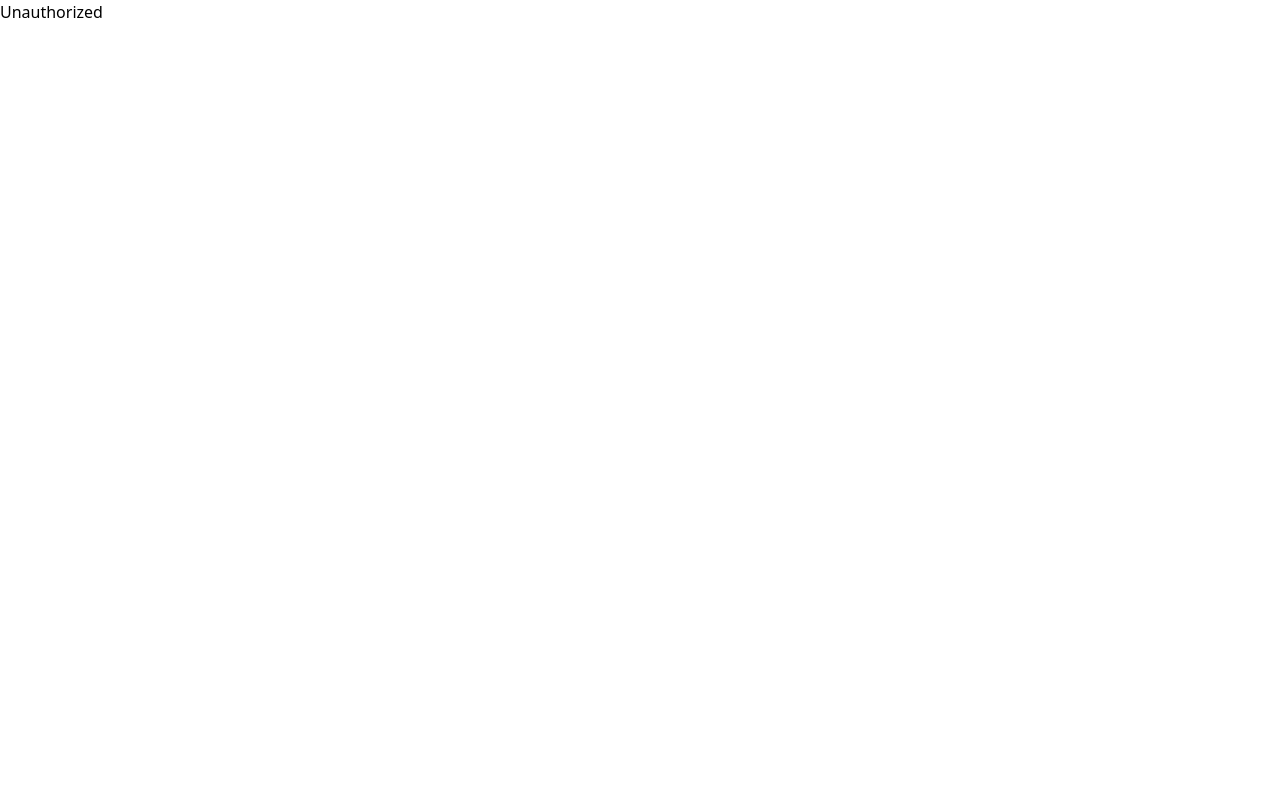
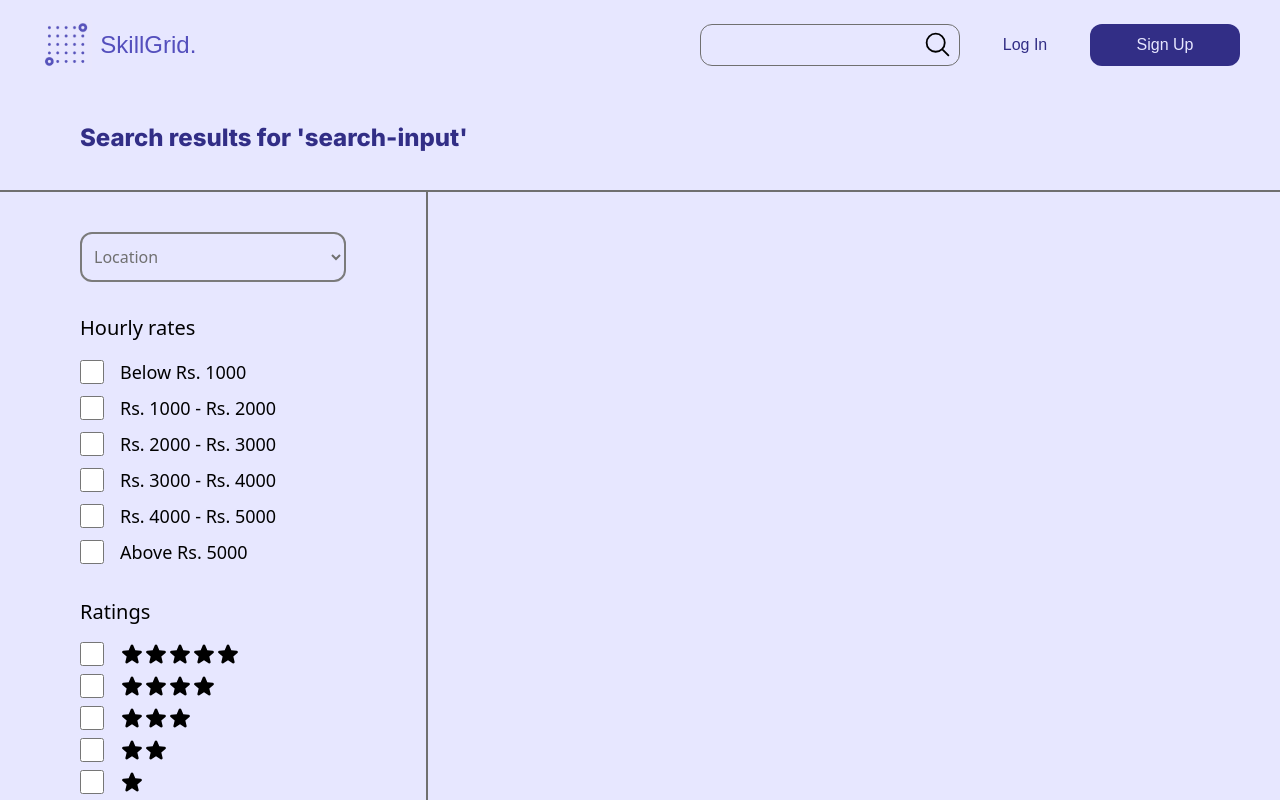
Before and after one commit to Dia505/SkillGridFrontend, a React (Vite) app in the folder skill_grid_frontend/: page /search-freelancer in a window 1280 px wide. Built offline with nearby package versions, Linux system fonts and the light colour scheme; a web font is replaced by a local one.

Commit message:
Search page: search filters ui

```diff
--- a/skill_grid_frontend/src/App.jsx
+++ b/skill_grid_frontend/src/App.jsx
@@ -13,6 +13,7 @@ const JoinClientFreelancer = lazy(() => import("./core/public/pages/join_client_
 const ClientDashboard = lazy(() => import("./core/public/pages/client/client_dashboard"));
 const FreelancerDashboard = lazy(() => import("./core/private/freelancer/freelancer_dashboard"));
 const BuildYourProfile = lazy(() => import("./core/private/freelancer/build_your_profile_pages/build_your_profile"))
+const SearchPage = lazy(() => import("./core/public/pages/client/search_page"))
 
 const queryClient = new QueryClient();
 
@@ -87,6 +88,15 @@ function App() {
         <Suspense><BuildYourProfile/></Suspense>
       )
     },
+    {
+      path: "/search-freelancer",
+      element: (
+        <Suspense>
+          <SearchPage />
+        </Suspense>
+      ),
+      errorElement: <>error</>
+    },
     // Fallback route for unauthorized access
     {
       path: "*",
--- a/skill_grid_frontend/src/components/navigation_bar/client_dashboard_navbar_with_token.jsx
+++ b/skill_grid_frontend/src/components/navigation_bar/client_dashboard_navbar_with_token.jsx
@@ -46,7 +46,7 @@ function ClientDashboardNavbarWithToken() {
                     <input
                         type="text"
                         className="border border-grey-500 bg-purple-50 p-2 w-[260px] rounded-xl" />
-                    <button className="absolute w-[29px] h-[29px] right-2 top-1.5">
+                    <button className="absolute w-[29px] h-[29px] right-2 top-1.5" onClick={() => navigate("/search-freelancer")}>
                         <MagnifyingGlassIcon />
                     </button>
                 </div>
--- a/skill_grid_frontend/src/components/navigation_bar/client_dashboard_navbar_without_token.jsx
+++ b/skill_grid_frontend/src/components/navigation_bar/client_dashboard_navbar_without_token.jsx
@@ -15,7 +15,7 @@ function ClientDashboardNavbarWithoutToken() {
                         <input
                             type="text"
                             className={`border border-grey-500 bg-purple-50 p-2 w-[260px] rounded-xl`} />
-                        <button className="absolute w-[29px] h-[29px] right-2 top-1.5">
+                        <button className="absolute w-[29px] h-[29px] right-2 top-1.5" onClick={() => navigate("/search-freelancer")}>
                             <MagnifyingGlassIcon />
                         </button>
                     </div>
--- /dev/null
+++ b/skill_grid_frontend/src/components/search_page/search_filter.jsx
@@ -0,0 +1,15 @@
+function SearchFilter({searchFilter}) {
+    return (
+        <>
+            <div className="flex items-center gap-4">
+                <input
+                    type="checkbox"
+                    className={`h-6 w-6`}
+                />
+                <span className="text-lg flex items-center">{searchFilter}</span>
+            </div>
+        </>
+    )
+}
+
+export default SearchFilter;
--- a/skill_grid_frontend/src/core/public/pages/client/client_dashboard.jsx
+++ b/skill_grid_frontend/src/core/public/pages/client/client_dashboard.jsx
@@ -45,7 +45,7 @@ function ClientDashboard() {
                                 <input
                                     type="text"
                                     placeholder="Search freelancer"
-                                    className="bg-purple-100 p-2 w-[350px] h-[47px] rounded-xl" />
+                                    className="bg-purple-100 p-2 w-[366px] h-[47px] rounded-xl" />
                                 <button className="absolute left-80 h-[47px] w-[47px] bg-purple-400 text-purple-50 rounded-r-xl pl-2">
                                     <MagnifyingGlassIcon className="h-8" />
                                 </button>
--- /dev/null
+++ b/skill_grid_frontend/src/core/public/pages/client/search_page.jsx
@@ -0,0 +1,117 @@
+import { StarIcon } from "@heroicons/react/24/solid";
+import { jwtDecode } from "jwt-decode";
+import ClientDashboardNavbarWithToken from "../../../../components/navigation_bar/client_dashboard_navbar_with_token";
+import ClientDashboardNavbarWithoutToken from "../../../../components/navigation_bar/client_dashboard_navbar_without_token";
+import SearchFilter from "../../../../components/search_page/search_filter";
+
+function SearchPage() {
+    const authData = JSON.parse(localStorage.getItem("authData")) || {};
+    const token = authData?.token;
+
+    let isTokenValid = false;
+
+    if (token) {
+        try {
+            const decodedToken = jwtDecode(token);
+            const currentTime = Date.now() / 1000;
+
+            if (decodedToken.exp > currentTime) {
+                isTokenValid = true;
+            } else {
+                localStorage.removeItem("authData");
+            }
+        } catch (error) {
+            console.error("Error decoding token:", error);
+            localStorage.removeItem("authData");
+        }
+    }
+
+    return (
+        <>
+            <div className="h-screen overflow-auto flex flex-col bg-purple-50">
+                {isTokenValid ? <ClientDashboardNavbarWithToken /> : <ClientDashboardNavbarWithoutToken />}
+
+                <div className="flex flex-col mt-[90px] pt-8">
+                    <p className="text-2xl font-inter font-extrabold text-purple-700 pl-20">Search results for 'search-input'</p>
+                    <div className="w-full h-0.5 bg-grey-500 mt-9"></div>
+
+                    <div className="flex">
+                        <div className="w-[426px] h-screen flex flex-col pl-20 pr-20 pt-10 gap-8">
+                            <select className="border border-grey-600 border-2 text-grey-500 h-[50px] bg-purple-50 p-2 rounded-xl focus:outline-none focus:ring-2">
+                                <option value="">Location</option>
+                                <option value="Kathmandu">Kathmandu</option>
+                                <option value="Lalitpur">Lalitpur</option>
+                                <option value="Bhaktapur">Bhaktapur</option>
+                                <option value="Pokhara">Pokhara</option>
+                                <option value="Chitwan">Chitwan</option>
+                                <option value="Lumbini">Lumbini</option>
+                                <option value="Janakpur">Janakpur</option>
+                                <option value="Biratnagar">Biratnagar</option>
+                                <option value="Dharan">Dharan</option>
+                                <option value="Butwal">Butwal</option>
+                            </select>
+
+                            <div className="flex flex-col gap-4">
+                                <p className="text-xl font-medium">Hourly rates</p>
+
+                                <div className="flex flex-col gap-2">
+                                    <SearchFilter searchFilter={"Below Rs. 1000"} />
+                                    <SearchFilter searchFilter={"Rs. 1000 - Rs. 2000"} />
+                                    <SearchFilter searchFilter={"Rs. 2000 - Rs. 3000"} />
+                                    <SearchFilter searchFilter={"Rs. 3000 - Rs. 4000"} />
+                                    <SearchFilter searchFilter={"Rs. 4000 - Rs. 5000"} />
+                                    <SearchFilter searchFilter={"Above Rs. 5000"} />
+                                </div>
+                            </div>
+
+                            <div className="flex flex-col gap-4">
+                                <p className="text-xl font-medium">Ratings</p>
+
+                                <div className="flex flex-col gap-2">
+                                    <SearchFilter searchFilter={
+                                        <>
+                                            <StarIcon className="w-6 h-6 text-black" />
+                                            <StarIcon className="w-6 h-6 text-black" />
+                                            <StarIcon className="w-6 h-6 text-black" />
+                                            <StarIcon className="w-6 h-6 text-black" />
+                                            <StarIcon className="w-6 h-6 text-black" />
+                                        </>
+                                    } />
+                                    <SearchFilter searchFilter={
+                                        <>
+                                            <StarIcon className="w-6 h-6 text-black" />
+                                            <StarIcon className="w-6 h-6 text-black" />
+                                            <StarIcon className="w-6 h-6 text-black" />
+                                            <StarIcon className="w-6 h-6 text-black" />
+                                        </>
+                                    } />
+                                    <SearchFilter searchFilter={
+                                        <>
+                                            <StarIcon className="w-6 h-6 text-black" />
+                                            <StarIcon className="w-6 h-6 text-black" />
+                                            <StarIcon className="w-6 h-6 text-black" />
+                                        </>
+                                    } />
+                                    <SearchFilter searchFilter={
+                                        <>
+                                            <StarIcon className="w-6 h-6 text-black" />
+                                            <StarIcon className="w-6 h-6 text-black" />
+                                        </>
+                                    } />
+                                    <SearchFilter searchFilter={
+                                        <>
+                                            <StarIcon className="w-6 h-6 text-black" />
+                                        </>
+                                    } />
+                                </div>
+                            </div>
+                        </div>
+                        <div className="w-0.5 h-screen bg-grey-500"></div>
+                    </div>
+                </div>
+            </div>
+        </>
+    )
+}
+
+export default SearchPage;
```
